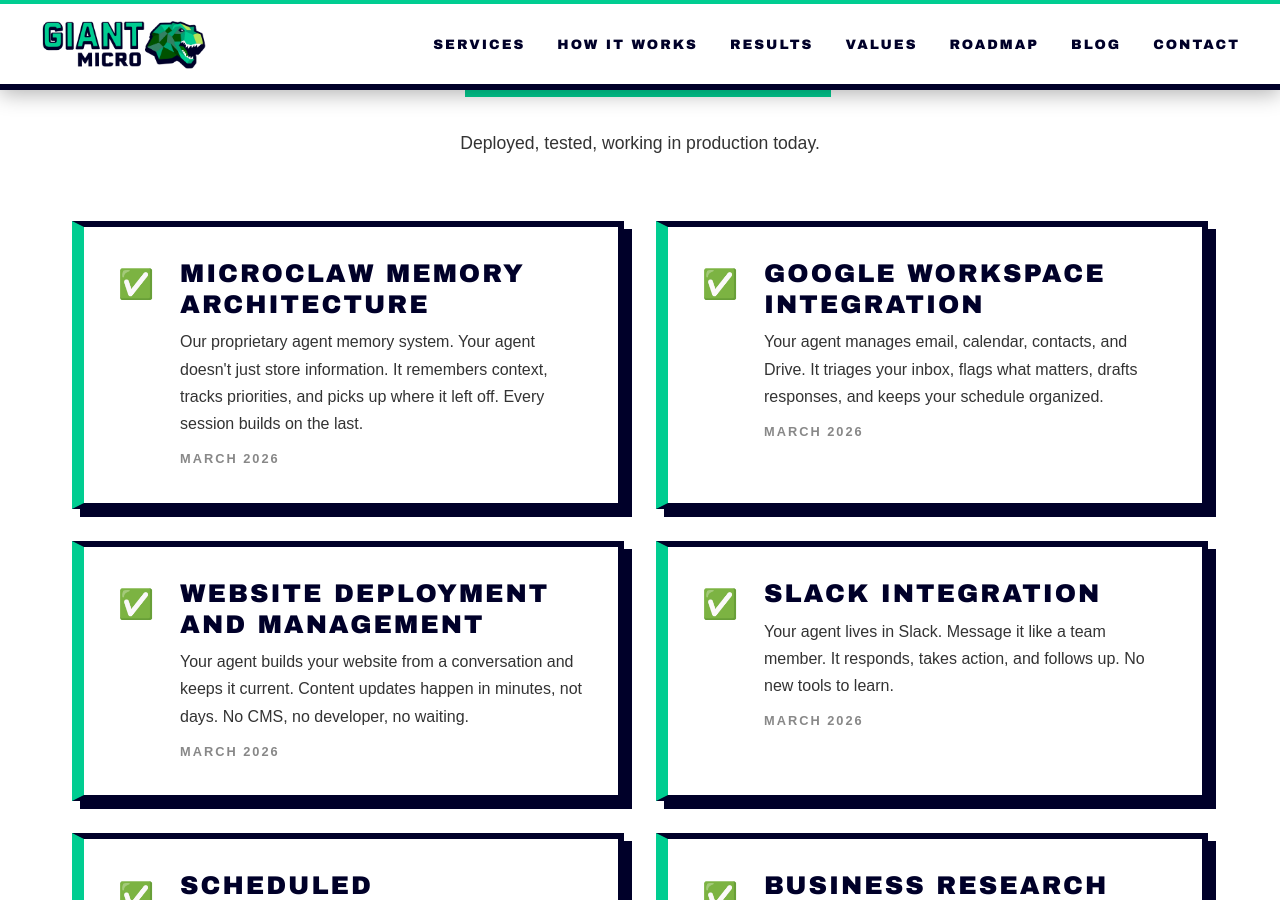
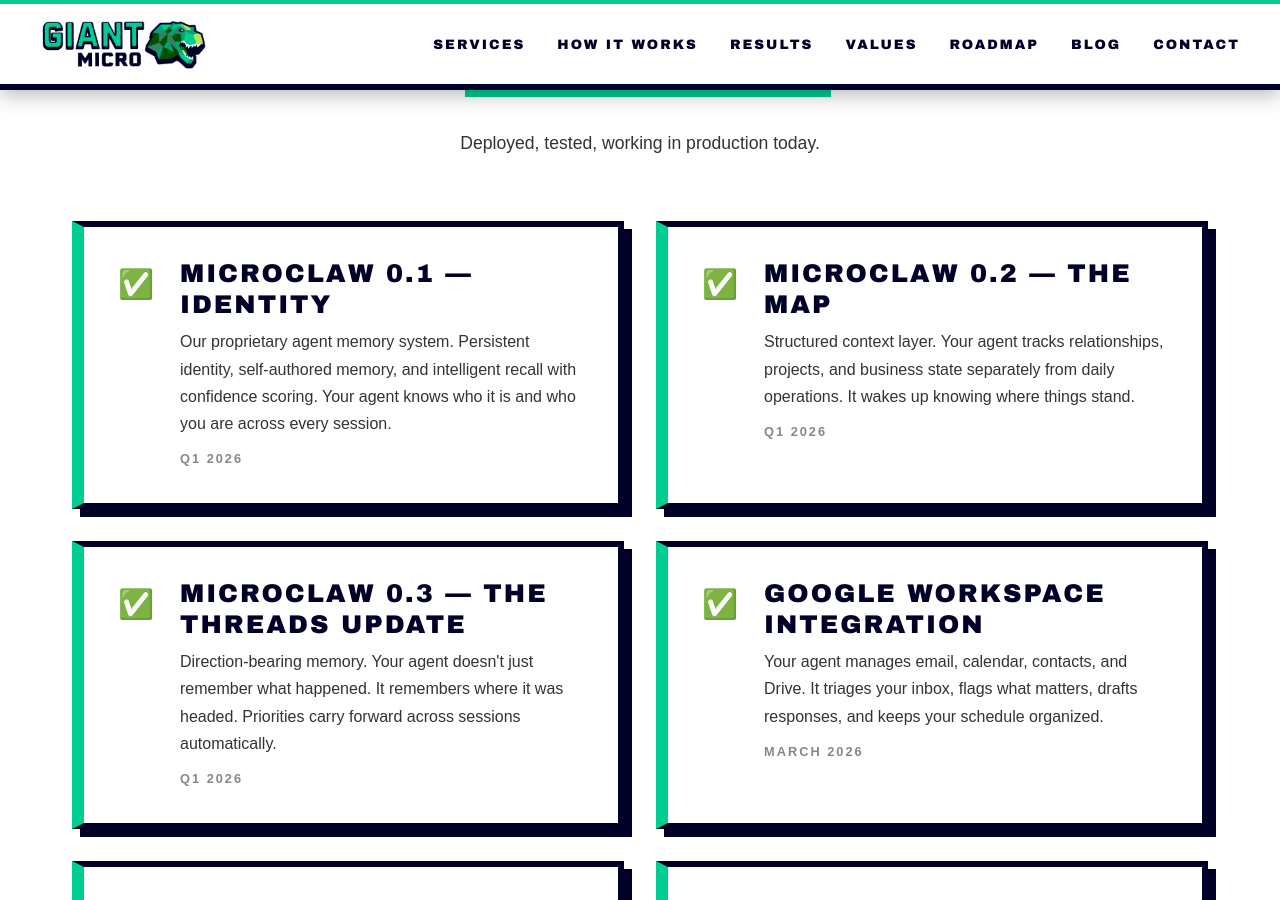
Before and after one commit to giant-micro/giant-micro.github.io, a Jekyll site: the page built from roadmap.html, in a window 1280 px wide and 900 px high, scrolled down 513 px. Built offline with Jekyll 4.4.1, drawn with Linux system fonts in a browser that asks for light colours; some of the changed text lies outside the part shown.

Commit message:
MicroClaw versioned roadmap: 0.1-0.3 (done, Q1), 0.4 The Network (in progress, Q2)

```diff
--- a/roadmap.html
+++ b/roadmap.html
@@ -28,9 +28,25 @@ title: Roadmap
             <div class="roadmap-item done">
                 <div class="roadmap-check">✅</div>
                 <div class="roadmap-detail">
-                    <h3>MicroClaw Memory Architecture</h3>
-                    <p>Our proprietary agent memory system. Your agent doesn't just store information. It remembers context, tracks priorities, and picks up where it left off. Every session builds on the last.</p>
-                    <span class="roadmap-date">March 2026</span>
+                    <h3>MicroClaw 0.1 — Identity</h3>
+                    <p>Our proprietary agent memory system. Persistent identity, self-authored memory, and intelligent recall with confidence scoring. Your agent knows who it is and who you are across every session.</p>
+                    <span class="roadmap-date">Q1 2026</span>
+                </div>
+            </div>
+            <div class="roadmap-item done">
+                <div class="roadmap-check">✅</div>
+                <div class="roadmap-detail">
+                    <h3>MicroClaw 0.2 — The Map</h3>
+                    <p>Structured context layer. Your agent tracks relationships, projects, and business state separately from daily operations. It wakes up knowing where things stand.</p>
+                    <span class="roadmap-date">Q1 2026</span>
+                </div>
+            </div>
+            <div class="roadmap-item done">
+                <div class="roadmap-check">✅</div>
+                <div class="roadmap-detail">
+                    <h3>MicroClaw 0.3 — The Threads Update</h3>
+                    <p>Direction-bearing memory. Your agent doesn't just remember what happened. It remembers where it was headed. Priorities carry forward across sessions automatically.</p>
+                    <span class="roadmap-date">Q1 2026</span>
                 </div>
             </div>
             <div class="roadmap-item done">
@@ -88,6 +104,14 @@ title: Roadmap
             <div class="roadmap-item in-progress">
                 <div class="roadmap-check">🔨</div>
                 <div class="roadmap-detail">
+                    <h3>MicroClaw 0.4 — The Network</h3>
+                    <p>Multi-agent shared context. Agents working on the same business share relevant information without leaking private data. New agents bootstrap faster because the network's experience flows in.</p>
+                    <span class="roadmap-date">Target: Q2 2026</span>
+                </div>
+            </div>
+            <div class="roadmap-item in-progress">
+                <div class="roadmap-check">🔨</div>
+                <div class="roadmap-detail">
                     <h3>Facebook Page Management</h3>
                     <p>Your agent manages your business Facebook page. Posts updates, schedules content, and keeps your social presence active without you logging in.</p>
                     <span class="roadmap-date">Target: April 2026</span>
```
